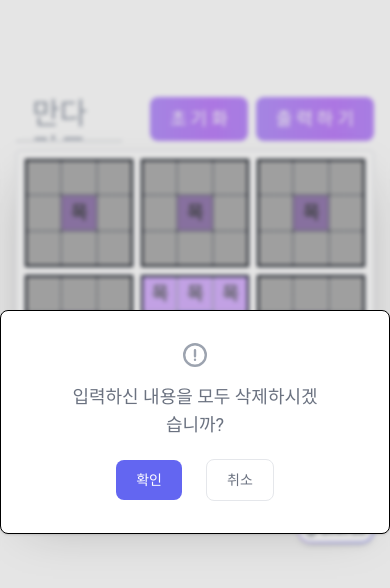
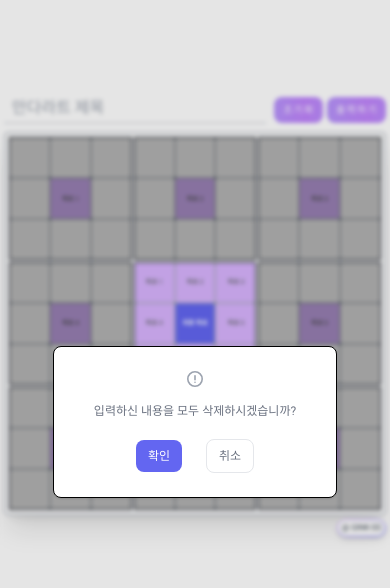
Before and after one commit to GINK-SS/mandal-art, a Next.js app: page /create in a window 390 px wide. Both pictures are taken after a click on the button "초기화". Shown: the top 588 px of the page. Built offline with nearby package versions, Linux system fonts and the light colour scheme; a web font is replaced by a local one.

Commit message:
Design: create 페이지 반응형 구현

```diff
--- a/src/app/create/button.tsx
+++ b/src/app/create/button.tsx
@@ -11,7 +11,7 @@ export default function Button({ onClick, disabled, text }: ButtonProps) {
       onClick={onClick}
       disabled={disabled}
       className="text-white bg-gradient-90 from-indigo-300 via-purple-400 to-indigo-300 animate-bgGradient
-        bg-[length:400%_400%] font-medium text-lg rounded-lg tracking-[0.25rem] indent-1 px-4 py-2 ml-2
+        bg-[length:400%_400%] font-normal sm:font-medium text-[0.6rem] sm:text-base md:text-lg rounded-lg tracking-[0.1rem] sm:tracking-[0.25rem] indent-[0.1rem] sm:indent-1 px-2 sm:px-4 py-1.5 sm:py-2 ml-1 sm:ml-2
         brightness-100 hover:brightness-95 transition duration-300"
     >
       {text}
--- a/src/app/create/element.tsx
+++ b/src/app/create/element.tsx
@@ -76,16 +76,24 @@ export default function Element({ tIdx, idx, content, isActive, placeholder }: E
   return (
     <td
       ref={tdRef}
-      className={`relative flex items-center justify-center w-full p-px border border-dashed border-gray-400 after:pt-[100%]
+      className={`relative flex items-center justify-center w-full p-px border border-dashed text-[0.4rem] sm:text-xs md:text-sm lg:text-lg border-gray-400 after:pt-[100%]
       ${idx <= 2 && 'border-t-0'}
       ${idx >= 6 && 'border-b-0'}
       ${idx % 3 === 0 && 'border-l-0'}
       ${idx % 3 === 2 && 'border-r-0'}
-      ${tIdx === 4 && idx === 4 && 'bg-indigo-500 text-xl font-bold'}
-      ${tIdx === 4 && idx !== 4 && 'bg-purple-300 text-lg font-semibold'}
+      ${
+        tIdx === 4 &&
+        idx === 4 &&
+        'bg-indigo-500 text-[0.42rem] sm:text-[0.65rem] md:text-sm lg:text-xl font-bold'
+      }
+      ${
+        tIdx === 4 &&
+        idx !== 4 &&
+        'bg-purple-300 text-[0.42rem] sm:text-xs md:text-sm lg:text-lg font-semibold'
+      }
       ${
         tIdx !== 4 && idx === 4
-          ? 'bg-purple-300 text-lg font-semibold cursor-default'
+          ? 'bg-purple-300 text-[0.42rem] sm:text-xs md:text-sm lg:text-lg font-semibold cursor-default'
           : 'cursor-text'
       }`}
       onClick={handleTdClick}
@@ -107,7 +115,7 @@ export default function Element({ tIdx, idx, content, isActive, placeholder }: E
         ref={textareaRef}
         name="textarea"
         rows={1}
-        className={`w-full text-center resize-none outline-none bg-transparent leading-6
+        className={`w-full text-center resize-none outline-none bg-transparent leading-[0.5rem] sm:leading-[0.9rem] md:leading-4 lg:leading-6
         ${
           tIdx === 4 && idx === 4
             ? 'text-white placeholder:text-white'
--- a/src/app/create/page.tsx
+++ b/src/app/create/page.tsx
@@ -119,7 +119,7 @@ export default function Create() {
             name="textarea"
             rows={1}
             value={project.title}
-            className="flex-1 px-4 pb-2 mr-5 text-3xl font-medium border-b-2 outline-none resize-none hover:border-gray-300 focus:border-gray-500"
+            className="flex-1 px-2 pb-0.5 mr-1 text-base font-medium border-b-2 outline-none resize-none sm:pb-1 sm:mr-3 md:mr-5 sm:px-4 sm:text-2xl md:text-3xl hover:border-gray-300 focus:border-gray-500"
             placeholder="만다라트 제목"
             spellCheck={false}
             onChange={(e) => handleChange(e.target.value)}
@@ -164,10 +164,10 @@ export default function Create() {
             ))}
           </TableWrapper>
 
-          <div className="relative w-full mt-2">
+          <div className="relative w-full mt-1 sm:mt-2">
             <Link href="https://www.gink-ss.com" target="_blank">
-              <button className="absolute right-0 inline-flex items-center justify-center p-px text-xs text-gray-700 shadow-md rounded-2xl group bg-gradient-to-br from-purple-300 to-indigo-500">
-                <span className="px-2 py-1 transition-all duration-75 ease-in bg-white rounded-2xl group-hover:bg-slate-50">
+              <button className="absolute right-0 inline-flex items-center justify-center p-px text-[0.5rem] sm:text-xs text-gray-700 shadow-md rounded-2xl group bg-gradient-to-br from-purple-300 to-indigo-500">
+                <span className="px-1 sm:px-2 py-0.5 sm:py-1 transition-all duration-75 ease-in bg-white rounded-2xl group-hover:bg-slate-50">
                   @ GINK-SS
                 </span>
               </button>
--- a/src/app/create/table.tsx
+++ b/src/app/create/table.tsx
@@ -12,7 +12,7 @@ export default function Table({ tIdx, isActive, elements }: TableProps) {
     <div className="relative">
       <div className={`absolute z-10 w-full h-full bg-black opacity-30 ${isActive && 'hidden'}`} />
 
-      <table className="border-2 border-collapse border-gray-900">
+      <table className="border border-collapse border-gray-900 md:border-2">
         <tbody>
           {elements.map(
             (_, i) =>
--- a/src/app/create/tableWrapper.tsx
+++ b/src/app/create/tableWrapper.tsx
@@ -1,6 +1,6 @@
 export default function TableWrapper({ children }: { children: React.ReactNode }) {
   return (
-    <div className="grid grid-cols-3 grid-rows-3 gap-2 p-2 border rounded shadow-2xl">
+    <div className="grid grid-cols-3 grid-rows-3 gap-[0.1rem] p-1 border border-gray-400 rounded shadow-xl sm:gap-1 md:gap-2 sm:p-2 sm:shadow-2xl">
       {children}
     </div>
   );
--- a/src/app/layout.tsx
+++ b/src/app/layout.tsx
@@ -38,7 +38,7 @@ export default function RootLayout({ children }: { children: React.ReactNode })
     <html lang="ko">
       <body suppressHydrationWarning={true}>
         <ReduxProvider>
-          <div className="h-full max-w-5xl px-4 mx-auto">{children}</div>
+          <div className="h-full max-w-5xl px-1 mx-auto sm:px-2 md:px-4">{children}</div>
         </ReduxProvider>
       </body>
     </html>
--- a/src/app/modal.tsx
+++ b/src/app/modal.tsx
@@ -19,9 +19,9 @@ export default function Modal({
       onClick={(e) => handleOuterClick(e)}
     >
       <div className="bg-white border border-black rounded-lg shadow animate-modalDown">
-        <div className="px-16 py-8 text-center">
+        <div className="px-10 py-6 text-center sm:px-16 sm:py-8">
           <svg
-            className="w-6 h-6 mx-auto mb-4 text-gray-400"
+            className="w-4 h-4 mx-auto mb-4 text-gray-400 sm:w-6 sm:h-6"
             aria-hidden="true"
             xmlns="http://www.w3.org/2000/svg"
             fill="none"
@@ -36,19 +36,21 @@ export default function Modal({
             />
           </svg>
 
-          <h3 className="mb-5 text-lg font-normal text-gray-500">{question}</h3>
+          <h3 className="mb-5 text-xs font-normal text-gray-500 sm:text-base md:text-lg">
+            {question}
+          </h3>
 
           <button
             onClick={handleOKButtonClick}
             type="button"
-            className="text-white bg-indigo-500 hover:bg-indigo-600 font-medium rounded-lg text-sm inline-flex items-center px-5 py-2.5 text-center mr-6"
+            className="text-white bg-indigo-500 hover:bg-indigo-600 font-medium rounded-lg text-xs md:text-sm inline-flex items-center px-3 sm:px-5 py-2 sm:py-2.5 text-center mr-6"
           >
             확인
           </button>
           <button
             onClick={handleCancelButtonClick}
             type="button"
-            className="text-gray-500 bg-white hover:bg-gray-100 rounded-lg border border-gray-200 text-sm font-medium px-5 py-2.5 hover:text-gray-900"
+            className="text-gray-500 bg-white hover:bg-gray-100 rounded-lg border border-gray-200 text-xs md:text-sm font-medium px-3 sm:px-5 py-2 sm:py-2.5 hover:text-gray-900"
           >
             취소
           </button>
```
